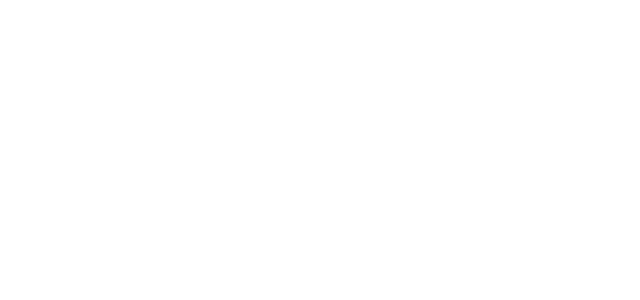
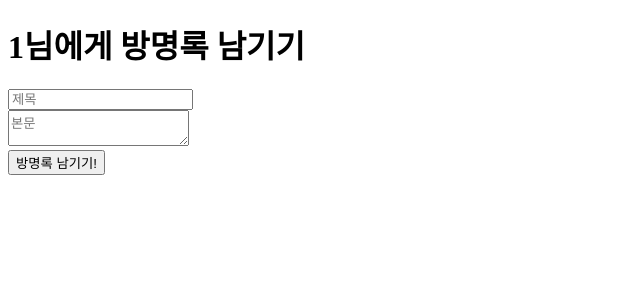
Before and after one commit to Likelion-Inha-10/fe-week5-pre-assignment, a React (Create React App) app: page /1/create in a window 1280 px wide. Before the commit this address had no page. Shown: the top 300 px of the page, without its empty margins (0-640 px from the left). Built offline with nearby package versions, Linux system fonts and the light colour scheme.

Commit message:
리액트 5주차 과제

```diff
--- a/src/App.js
+++ b/src/App.js
@@ -1,15 +1,30 @@
-import { BrowserRouter, Routes, Route } from "react-router-dom";
-import WelcomePage from "./pages/WelcomePage";
+import { Routes, Route } from "react-router-dom";
+import Article from "./pages/Article";
+import CreateArticle from "./pages/CreateArticle";
+import EditArticle from "./pages/EditArticle";
+import NotFound from "./pages/NotFound";
+import Owner from "./pages/Owner";
+
+const API_URL = "https://guestbook.devhudi.xyz";
 
 const App = () => {
   return (
-    <BrowserRouter>
-      <Routes>
-        <Route path="/" element={<div>Home Page</div>} />
-        <Route path="/hello" element={<>Hello, World!</>} />
-        <Route path="/welcome/:name" element={<WelcomePage />} />
-      </Routes>
-    </BrowserRouter>
+    <Routes>
+      <Route path="/:ownerId" element={<Owner apiUrl={API_URL} />} />
+      <Route
+        path="/:ownerId/create"
+        element={<CreateArticle apiUrl={API_URL} />}
+      />
+      <Route
+        path="/:ownerId/:articleId"
+        element={<Article apiUrl={API_URL} />}
+      />
+      <Route
+        path="/:ownerId/:articleId/edit"
+        element={<EditArticle apiUrl={API_URL} />}
+      />
+      <Route path="*" element={<NotFound />} />
+    </Routes>
   );
 };
 
--- a/src/index.js
+++ b/src/index.js
@@ -2,11 +2,14 @@ import React from "react";
 import ReactDOM from "react-dom/client";
 import App from "./App";
 import reportWebVitals from "./reportWebVitals";
+import { BrowserRouter } from "react-router-dom";
 
 const root = ReactDOM.createRoot(document.getElementById("root"));
 root.render(
   <React.StrictMode>
-    <App />
+    <BrowserRouter>
+      <App />
+    </BrowserRouter>
   </React.StrictMode>
 );
 
--- /dev/null
+++ b/src/pages/Article.jsx
@@ -0,0 +1,36 @@
+import { useState, useEffect } from "react";
+import { useParams, useNavigate, NavLink } from "react-router-dom";
+import axios from "axios";
+
+const Article = ({ apiUrl }) => {
+  const { articleId } = useParams();
+  const navigate = useNavigate();
+  const [article, setArticle] = useState();
+
+  useEffect(() => {
+    axios.get(`${apiUrl}/articles/${articleId}`).then((response) => {
+      setArticle(response.data);
+    });
+  }, [articleId]);
+
+  const Delete = () => {
+    axios.delete(`${apiUrl}/articles/${articleId}`).then(() => {
+      navigate(-1);
+    });
+  };
+
+  return (
+    <>
+      <h1>{article.title}</h1>
+      <p>{article.body}</p>
+      <p>작성일: {article.createAt}</p>
+
+      <NavLink to={`/articles/${articleId}/edit`}>
+        <button> 수정하기</button>
+      </NavLink>
+      <button onClick={Delete}> 제거하기</button>
+    </>
+  );
+};
+
+export default Article;
--- /dev/null
+++ b/src/pages/CreateArticle.jsx
@@ -0,0 +1,52 @@
+import { useState } from "react";
+import { useParams, useNavigate } from "react-router-dom";
+import axios from "axios";
+
+const CreateArticle = ({ apiUrl }) => {
+  const { ownerId } = useParams();
+  const navigate = useNavigate();
+  const [title, setTitle] = useState("");
+  const [body, setBody] = useState("");
+
+  const handleTitleChange = (e) => {
+    setTitle(e.target.value);
+  };
+
+  const handleBodyChange = (e) => {
+    setBody(e.target.value);
+  };
+
+  const handleSubmit = () => {
+    axios
+      .post(`${apiUrl}/${ownerId}/articles`, { title, body })
+      .then((response) => {
+        console.log(response);
+        navigate(-1);
+      })
+      .catch((error) => {
+        console.log(error.response.data.message);
+      });
+  };
+  return (
+    <>
+      <h1>{ownerId}님에게 방명록 남기기</h1>
+      <input
+        type="text"
+        placeholder="제목"
+        onChange={handleTitleChange}
+        value={title}
+      />
+      <br />
+      <textarea
+        type="text"
+        placeholder="본문"
+        onChange={handleBodyChange}
+        value={body}
+      />
+      <br />
+      <button onClick={handleSubmit}>방명록 남기기!</button>
+    </>
+  );
+};
+
+export default CreateArticle;
--- /dev/null
+++ b/src/pages/EditArticle.jsx
@@ -0,0 +1,62 @@
+import { useState, useEffect } from "react";
+import { useParams, useNavigate } from "react-router-dom";
+import { axios } from "axios";
+
+const EditArticle = ({ apiUrl }) => {
+  const { articleId } = useParams();
+  const navigate = useNavigate();
+  const [title, setTitle] = useState("");
+  const [body, setBody] = useState("");
+
+  useEffect(() => {
+    axios.get(`${apiUrl}/articles/${articleId}`).then((response) => {
+      setTitle(response.data.title);
+      setBody(response.data.body);
+    });
+  }, [articleId]);
+
+  const handleTitleChange = (e) => {
+    setTitle(e.target.value);
+  };
+
+  const handleBodyChange = (e) => {
+    setBody(e.target.value);
+  };
+
+  const handleSubmit = () => {
+    axios
+      .put(`${apiUrl}/articles/${articleId}`, {
+        title,
+        body,
+      })
+      .then((response) => {
+        console.log(response);
+        navigate(-1);
+      })
+      .catch((error) => {
+        console.log(error.response.data.mesage);
+      });
+  };
+  return (
+    <>
+      <input
+        type="text"
+        placeholder="제목"
+        onChange={handleTitleChange}
+        value={title}
+      />
+      <br />
+      <textarea
+        type="text"
+        placeholder="본문"
+        onChange={handleBodyChange}
+        value={body}
+      />
+      <br />
+
+      <button onClick={handleSubmit}>방명록 남기기!</button>
+    </>
+  );
+};
+
+export default EditArticle;
--- /dev/null
+++ b/src/pages/NotFound.jsx
@@ -0,0 +1,3 @@
+const NotFound = () => <h1>페이지를 찾을 수 없습니다.</h1>;
+
+export default NotFound;
--- /dev/null
+++ b/src/pages/Owner.jsx
@@ -0,0 +1,35 @@
+import { useState, useEffect } from "react";
+import { useParams, NavLink } from "react-router-dom";
+import axios from "axios";
+
+const Owner = ({ apiUrl }) => {
+  const { ownerId } = useParams();
+  const [articles, setArticles] = useState([]);
+
+  useEffect(() => {
+    axios.get(`${apiUrl}/${ownerId}`).then((response) => {
+      setArticles(response.data);
+    });
+  }, [ownerId]);
+
+  return (
+    <>
+      <h1>{ownerId}님의 방명록</h1>
+
+      {articles.length === 0 && <p>방명록이 없습니다.</p>}
+
+      <ul>
+        {articles.map((article) => (
+          <li key={article.id}>
+            <NavLink to={`/articles/${article.id}`}>{article.title}</NavLink>
+          </li>
+        ))}
+      </ul>
+      <NavLink to={`/${ownerId}/create`}>
+        <button>방명록 남기기</button>
+      </NavLink>
+    </>
+  );
+};
+
+export default Owner;
--- a/src/pages/WelcomePage.jsx
+++ /dev/null
@@ -1,9 +0,0 @@
-import { useParams } from "react-router-dom";
-
-const WelcomePage = () => {
-  const { name } = useParams();
-
-  return <div>안녕하세요, {name}님!</div>;
-};
-
-export default WelcomePage;
```
